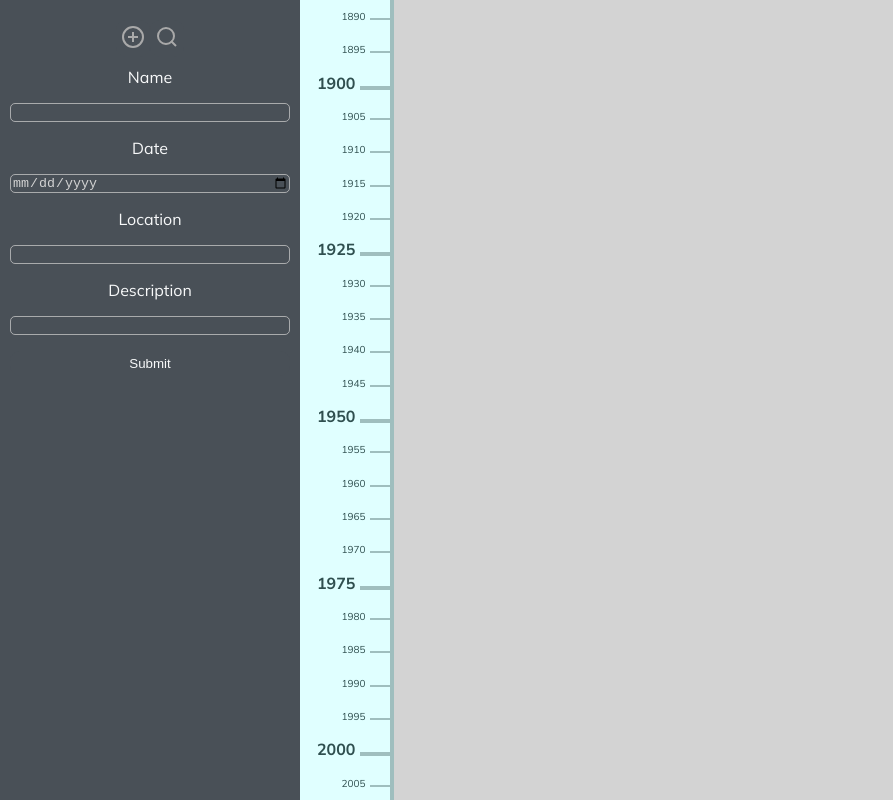
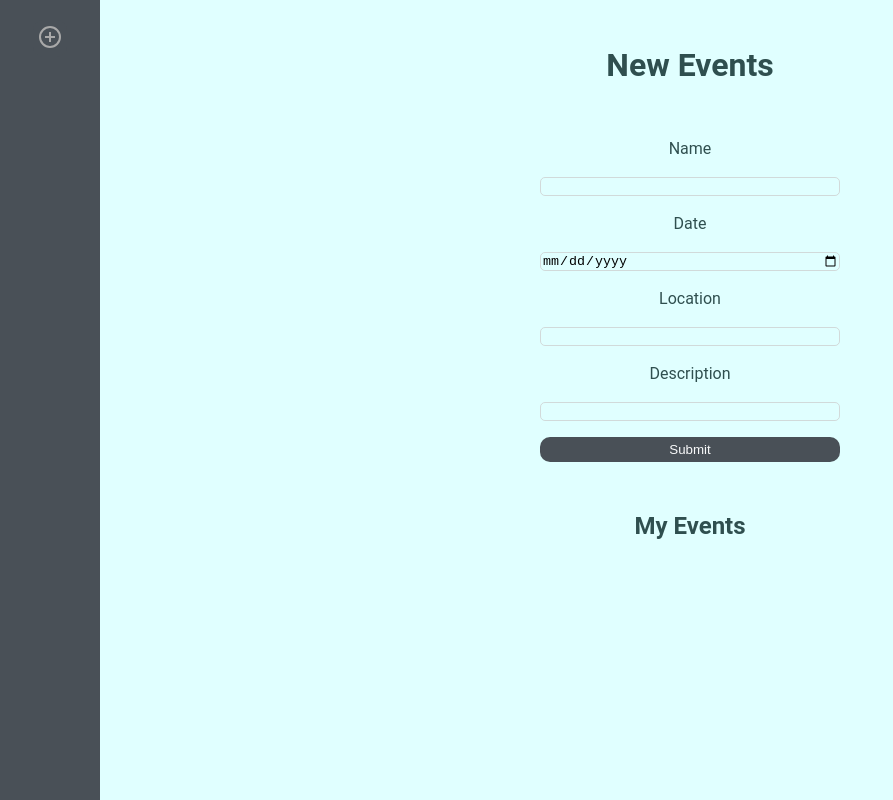
Before and after one commit to JacksonRudd/When, a React (Vite) app in the folder when/: page / in a window 1280 px wide. Both pictures are taken after a click on the button 33 px from the left and 38 px from the top of the page. Shown: the top 800 px of the page, without its empty margins (0-893 px from the left). Built offline with nearby package versions, Linux system fonts and the light colour scheme.

Commit message:
user added events

```diff
--- a/when/src/App.css
+++ b/when/src/App.css
@@ -1,6 +1,10 @@
-body,
+body {
+  height: 100%;
+  margin: 0px;
+}
 html {
   padding: 0px;
   margin: 0px;
   overscroll-behavior: none;
+  height: 100%;
 }
--- a/when/src/App.tsx
+++ b/when/src/App.tsx
@@ -1,17 +1,38 @@
-import { useReducer } from "react";
+import { useReducer, useState } from "react";
 import "./App.css";
 import Sidepanel from "./Sidepanel";
 import Timeline from "./Timeline";
 import eventReducer from "./models/reducer";
 import initialStoryState from "./models/intial_state";
+import UserAddedEvents from "./UserAddedEvents";
+import { useUserEvents } from "./models/userEvents";
 
 function App() {
   const [storyState, dispatch] = useReducer(eventReducer, initialStoryState);
+  const [showUserAddedEvents, setShowUserAddedEvents] = useState(false);
+  const { userAddedEvents, addUserEvent, deleteEvent } = useUserEvents();
+
+  function toggleUserAddedEvents() {
+    setShowUserAddedEvents(!showUserAddedEvents);
+    console.log("toggleUserAddedEvents");
+  }
 
   return (
     <>
-      <Sidepanel dispatch={dispatch}></Sidepanel>
-      <Timeline storyState={storyState} dispatch={dispatch}></Timeline>
+      <Sidepanel
+        dispatch={dispatch}
+        setShowUserEvents={toggleUserAddedEvents}
+      />
+      {!showUserAddedEvents && (
+        <Timeline storyState={storyState} dispatch={dispatch} />
+      )}
+      {showUserAddedEvents && (
+        <UserAddedEvents
+          userAddedEvents={userAddedEvents}
+          addUserEvent={addUserEvent}
+          deleteEvent={deleteEvent}
+        />
+      )}
     </>
   );
 }
--- a/when/src/EventForm.css
+++ b/when/src/EventForm.css
@@ -3,6 +3,10 @@
   flex-direction: column;
   gap: 1rem;
   padding: 10px;
+  width: 300px;
+  display: flex;
+  flex-direction: column;
+  text-align: center;
 }
 
 input {
@@ -10,5 +14,4 @@ input {
   /* I want a simple grey border */
   border: 1px solid #ccccccba;
   border-radius: 5px;
-  color: lightgrey;
 }
--- a/when/src/Sidepanel.tsx
+++ b/when/src/Sidepanel.tsx
@@ -1,8 +1,7 @@
 import { useEffect, useState } from "react";
-import EventForm from "./EventForm";
 import "./Sidepanel.css";
+import Search from "./Search";
 import EventModel from "./models/EventModel";
-import Search from "./Search";
 import { eventModelToEventModelView } from "./views/EventView";
 function add_icon() {
   return (
@@ -37,9 +36,10 @@ function magnifying_glass_icon() {
 
 interface SidePanelProps {
   dispatch: React.Dispatch<any>;
+  setShowUserEvents: () => void;
 }
 
-function SidePanel({ dispatch }: SidePanelProps) {
+function SidePanel({ dispatch, setShowUserEvents }: SidePanelProps) {
   const [showForm, setShowForm] = useState(false);
   const [showSearch, setShowSearch] = useState(false);
 
@@ -52,16 +52,17 @@ function SidePanel({ dispatch }: SidePanelProps) {
   };
 
   useEffect(() => {
-    if (showForm || showSearch) {
+    if (showSearch) {
       setWidth(300);
     } else {
       setWidth(100);
     }
-  }, [showForm, showSearch]);
+  }, [showSearch]);
 
   const handleShowEvent = () => {
     setShowForm(!showForm);
     setShowSearch(false);
+    setShowUserEvents();
   };
 
   const handleSearchEvent = () => {
@@ -77,13 +78,13 @@ function SidePanel({ dispatch }: SidePanelProps) {
     setShowForm(false);
     setShowSearch(false);
   };
-
   return (
     <div className="sidepanel">
       <div className="options">
         <button onClick={handleShowEvent}>{add_icon()}</button>
-        <button onClick={handleSearchEvent}>{magnifying_glass_icon()}</button>
-        {showForm && <EventForm onSubmit={onSubmit}></EventForm>}
+        {!showForm && (
+          <button onClick={handleSearchEvent}>{magnifying_glass_icon()}</button>
+        )}
         {showSearch && <Search onClick={onSubmit}></Search>}
       </div>
     </div>
--- /dev/null
+++ b/when/src/UserAddedEvents.css
@@ -0,0 +1,22 @@
+.user-added-events {
+  margin-left: var(--sidepanel-width);
+  font: 16px/1.5 "Roboto", sans-serif;
+  height: 100%;
+  background: lightcyan;
+  color: #2f4f4f;
+  width: auto;
+  padding: 20px;
+  text-align: center;
+  display: flex;
+  flex-direction: column;
+  gap: 1rem;
+  align-items: center;
+}
+
+.user-added-event {
+  font-size: 1.5em;
+  margin-bottom: 20px;
+  border-radius: 10px;
+  background-color: #2f4f4f5e;
+  padding: 20px;
+}
--- /dev/null
+++ b/when/src/UserAddedEvents.tsx
@@ -0,0 +1,34 @@
+import EventForm from "./EventForm";
+import EventModel from "./models/EventModel";
+import "./UserAddedEvents.css";
+
+interface UserAddedEventsProps {
+  userAddedEvents: EventModel[];
+  addUserEvent: (event: EventModel) => void;
+  deleteEvent: (event: EventModel) => void;
+}
+
+function UserAddedEvents({
+  userAddedEvents,
+  addUserEvent,
+  deleteEvent,
+}: UserAddedEventsProps) {
+  return (
+    <div className="user-added-events">
+      {" "}
+      <h1>New Events</h1>
+      <EventForm onSubmit={addUserEvent}></EventForm>
+      <h2>My Events</h2>
+      {userAddedEvents.map((event) => (
+        <div key={event.name} className="user-added-event">
+          <button onClick={() => deleteEvent(event)}>Delete</button>
+          <h2>{event.name}</h2>
+          <p>{event.description}</p>
+          <p>{event.location}</p>
+        </div>
+      ))}
+    </div>
+  );
+}
+
+export default UserAddedEvents;
--- a/when/src/index.css
+++ b/when/src/index.css
@@ -11,3 +11,7 @@
   --eerie-black: #212529ff;
   --sidepanel-width: 100px;
 }
+
+#root {
+  height: 100%;
+}
--- /dev/null
+++ b/when/src/models/userEvents.tsx
@@ -0,0 +1,27 @@
+import { useState, useEffect } from "react";
+import EventModel from "./EventModel";
+
+const useUserEvents = () => {
+  const [userAddedEvents, setUserAddedEvents] = useState<EventModel[]>(() => {
+    const savedEvents = localStorage.getItem("userAddedEvents");
+    return savedEvents ? JSON.parse(savedEvents) : [];
+  });
+
+  useEffect(() => {
+    localStorage.setItem("userAddedEvents", JSON.stringify(userAddedEvents));
+  }, [userAddedEvents]);
+
+  const addUserEvent = (event: EventModel) => {
+    setUserAddedEvents((prevEvents) => [...prevEvents, event]);
+  };
+
+  const deleteEvent = (event: EventModel) => {
+    setUserAddedEvents((prevEvents) =>
+      prevEvents.filter((prevEvent) => prevEvent !== event)
+    );
+  };
+
+  return { userAddedEvents, addUserEvent, deleteEvent };
+};
+
+export { useUserEvents };
```
Also changed, not shown: 1 other file (tests, documents, lock files or other folders).
